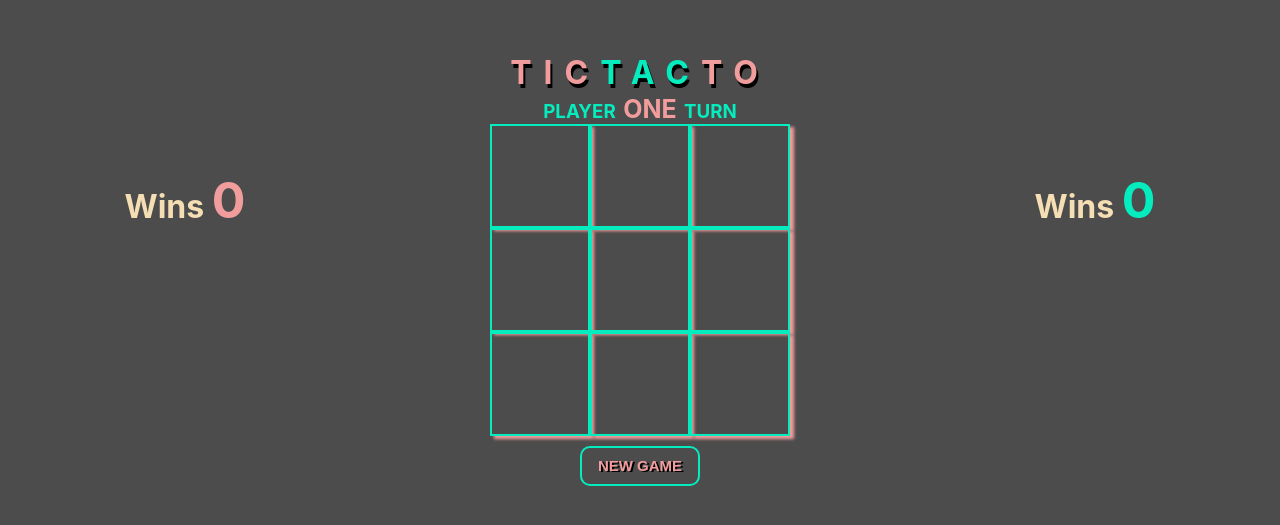
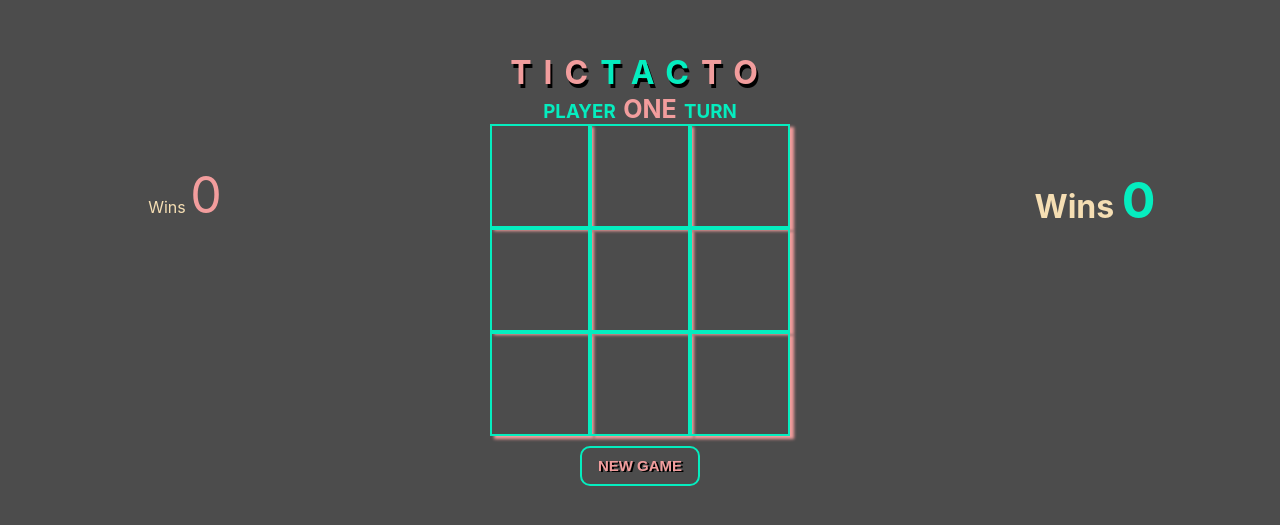
Before and after one commit to soft-engg/tiktacto-react-game, a React (Create React App) app: page / in a window 1280 px wide. Shown: the part 131-656 px from the top of the page. Built offline with nearby package versions, Linux system fonts and the light colour scheme.

Commit message:
fixed the bug in heading

```diff
--- a/src/components/tictac.jsx
+++ b/src/components/tictac.jsx
@@ -133,7 +133,7 @@ function Tictacto() {
     //this is the main return call
     return <div className="top_most">
         <div className="result_div">
-            <h1 className="first_victories">Wins <span>{vCount[0]}</span></h1>
+            <p className="first_victories">Wins <span>{vCount[0]}</span></p>
             {winner === "player1" ? <h1 className="p1result">player 1 Won</h1> : <h2 className="p1result"></h2>}
             {winner === "draw" ? <h1 className="p1result">draw : No win</h1> : <h1 className="p1result"></h1>}
         </div>
```
